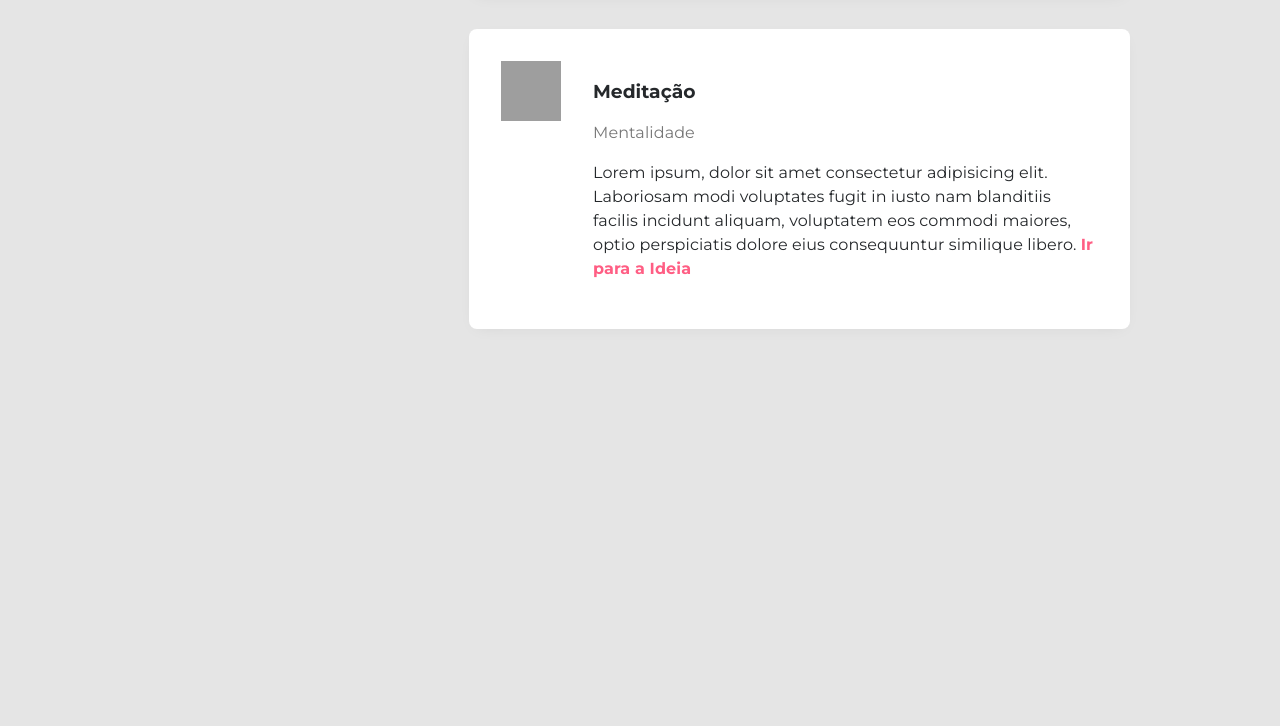
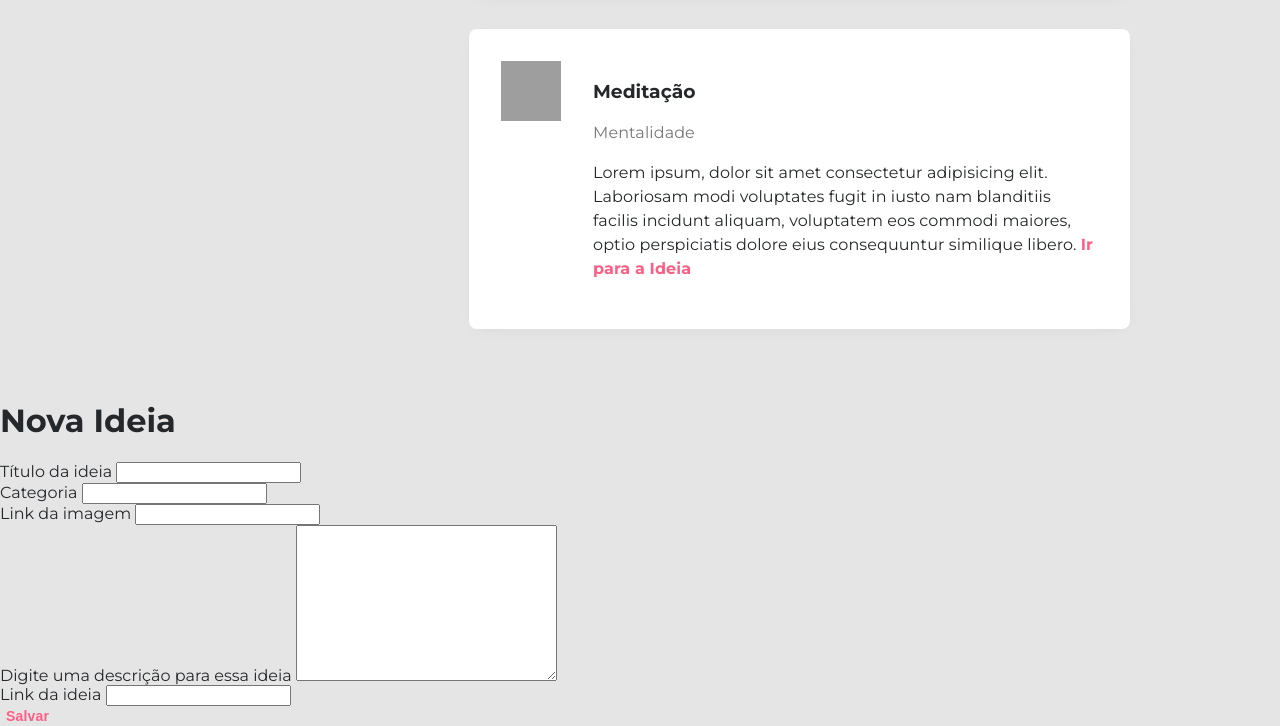
Before and after one commit to lucasg13info/WorkshoDev-Casa-Criativa, a plain HTML site: page index.html in a window 1280 px wide. Shown: the part 676-1402 px from the top of the page. Before the commit the page ends 1077 px from the top, so only its background shows below. Drawn offline with Linux system fonts and the light colour scheme; grey boxes are pictures that could not be loaded.

Commit message:
Criando o formulário

```diff
--- a/index.html
+++ b/index.html
@@ -81,12 +81,47 @@
                 </div>
             </div>
         </div>
+    </section>
+</div>
 
+<!--Modal/pop-ups -->
 
+<div id="modoal">
+    <div id="content">
+        <h1>Nova Ideia</h1>
 
-    </section>
+        <form action="">
+            <div class="input-wrapper">
+                <label for="title">Título da ideia</label>
+                <input type="text" name="title">
+            </div>
 
+            <div class="input-wrapper">
+                <label for="category">Categoria</label>
+                <input type="text" name="category">
+            </div>
+
+            <div class="input-wrapper">
+                <label for="image">Link da imagem</label>
+                <input type="url" name="image">
+            </div>
+
+            <div class="input-wrapper">
+                <label for="description">Digite uma descrição para essa ideia</label>
+                <textarea name="description" cols="30" rows="10"></textarea>
+            </div>
+
+            <div class="input-wrapper">
+                <label for="link">Link da ideia</label>
+                <input type="url" name="link">
+
+            </div>
+            <button>Salvar</button>
+
+        </form>
+    </div>
 </div>
+
     <script src="scripts.js"></script>
 </body>
 </html>
--- a/style.css
+++ b/style.css
@@ -147,3 +147,5 @@ footer a{
     margin: 16px 0;
 
 }
+
+/*Editando o formulário*/
```
